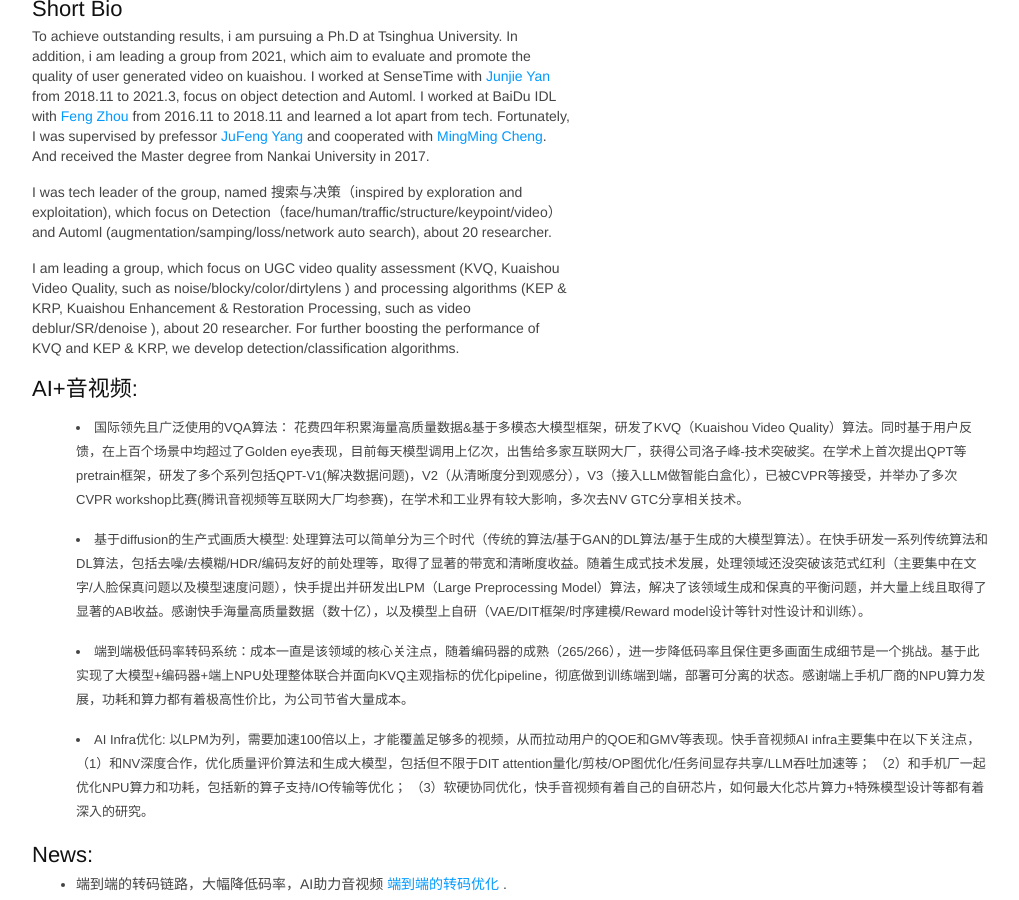
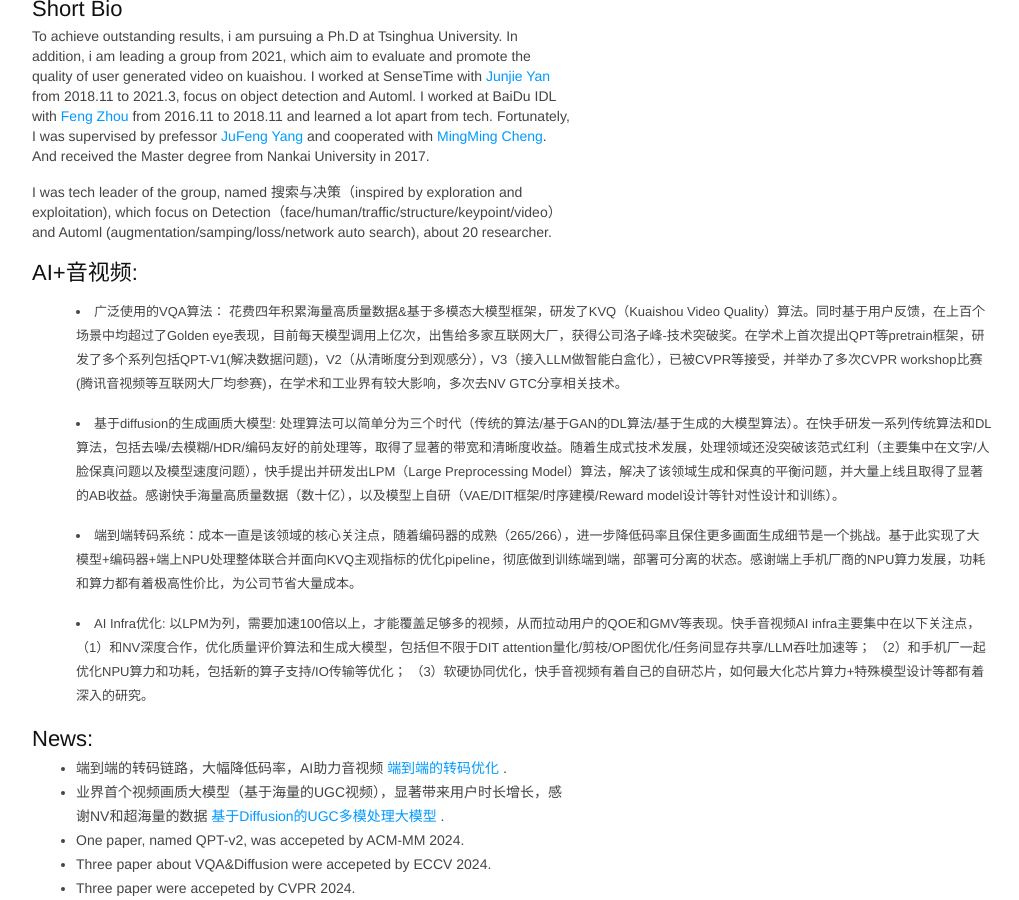
Before and after one commit to msunming/msunming.github.io, a Jekyll site: the page index.html, which Jekyll copies as it is, in a window 1280 px wide and 900 px high, scrolled down 456 px. Shown: the whole window, without its empty margins (128-1147 px from the left). Built offline with Jekyll 4.4.1, drawn with Linux system fonts in a browser that asks for light colours.

Commit message:
Update index.html

```diff
--- a/index.html
+++ b/index.html
@@ -460,21 +460,17 @@ pre .markdown .emphasis {
 		<p>
 			I was tech leader of the group, named 搜索与决策（inspired by exploration and exploitation), which focus on Detection（face/human/traffic/structure/keypoint/video） and Automl (augmentation/samping/loss/network auto search), about 20 researcher.
 		</p>
-		<p>
-			I am leading a group,  which focus on UGC video quality assessment (KVQ, Kuaishou Video Quality, such as noise/blocky/color/dirtylens ) and processing algorithms (KEP & KRP, Kuaishou Enhancement & Restoration Processing, such as video deblur/SR/denoise ), about 20 researcher.
-			For further boosting the performance of KVQ and KEP & KRP, we develop detection/classification algorithms.
-		</p>
 		<h2>AI+音视频:</h2>
 		<p>
-	    	<li> 国际领先且广泛使用的VQA算法： 花费四年积累海量高质量数据&基于多模态大模型框架，研发了KVQ（Kuaishou Video Quality）算法。同时基于用户反馈，在上百个场景中均超过了Golden eye表现，目前每天模型调用上亿次，出售给多家互联网大厂，获得公司洛子峰-技术突破奖。在学术上首次提出QPT等pretrain框架，研发了多个系列包括QPT-V1(解决数据问题)，V2（从清晰度分到观感分），V3（接入LLM做智能白盒化），已被CVPR等接受，并举办了多次CVPR workshop比赛(腾讯音视频等互联网大厂均参赛)，在学术和工业界有较大影响，多次去NV GTC分享相关技术。 </li>
+	    	<li> 广泛使用的VQA算法： 花费四年积累海量高质量数据&基于多模态大模型框架，研发了KVQ（Kuaishou Video Quality）算法。同时基于用户反馈，在上百个场景中均超过了Golden eye表现，目前每天模型调用上亿次，出售给多家互联网大厂，获得公司洛子峰-技术突破奖。在学术上首次提出QPT等pretrain框架，研发了多个系列包括QPT-V1(解决数据问题)，V2（从清晰度分到观感分），V3（接入LLM做智能白盒化），已被CVPR等接受，并举办了多次CVPR workshop比赛(腾讯音视频等互联网大厂均参赛)，在学术和工业界有较大影响，多次去NV GTC分享相关技术。 </li>
 		</p>
 
 		<p>
-	    	<li> 基于diffusion的生产式画质大模型: 处理算法可以简单分为三个时代（传统的算法/基于GAN的DL算法/基于生成的大模型算法）。在快手研发一系列传统算法和DL算法，包括去噪/去模糊/HDR/编码友好的前处理等，取得了显著的带宽和清晰度收益。随着生成式技术发展，处理领域还没突破该范式红利（主要集中在文字/人脸保真问题以及模型速度问题），快手提出并研发出LPM（Large Preprocessing Model）算法，解决了该领域生成和保真的平衡问题，并大量上线且取得了显著的AB收益。感谢快手海量高质量数据（数十亿），以及模型上自研（VAE/DIT框架/时序建模/Reward model设计等针对性设计和训练）。 </li>
+	    	<li> 基于diffusion的生成画质大模型: 处理算法可以简单分为三个时代（传统的算法/基于GAN的DL算法/基于生成的大模型算法）。在快手研发一系列传统算法和DL算法，包括去噪/去模糊/HDR/编码友好的前处理等，取得了显著的带宽和清晰度收益。随着生成式技术发展，处理领域还没突破该范式红利（主要集中在文字/人脸保真问题以及模型速度问题），快手提出并研发出LPM（Large Preprocessing Model）算法，解决了该领域生成和保真的平衡问题，并大量上线且取得了显著的AB收益。感谢快手海量高质量数据（数十亿），以及模型上自研（VAE/DIT框架/时序建模/Reward model设计等针对性设计和训练）。 </li>
 		</p>
 
 		<p>
-	    	<li> 端到端极低码率转码系统：成本一直是该领域的核心关注点，随着编码器的成熟（265/266），进一步降低码率且保住更多画面生成细节是一个挑战。基于此实现了大模型+编码器+端上NPU处理整体联合并面向KVQ主观指标的优化pipeline，彻底做到训练端到端，部署可分离的状态。感谢端上手机厂商的NPU算力发展，功耗和算力都有着极高性价比，为公司节省大量成本。 </li>
+	    	<li> 端到端转码系统：成本一直是该领域的核心关注点，随着编码器的成熟（265/266），进一步降低码率且保住更多画面生成细节是一个挑战。基于此实现了大模型+编码器+端上NPU处理整体联合并面向KVQ主观指标的优化pipeline，彻底做到训练端到端，部署可分离的状态。感谢端上手机厂商的NPU算力发展，功耗和算力都有着极高性价比，为公司节省大量成本。 </li>
 		</p>
 
 		<p>
```
